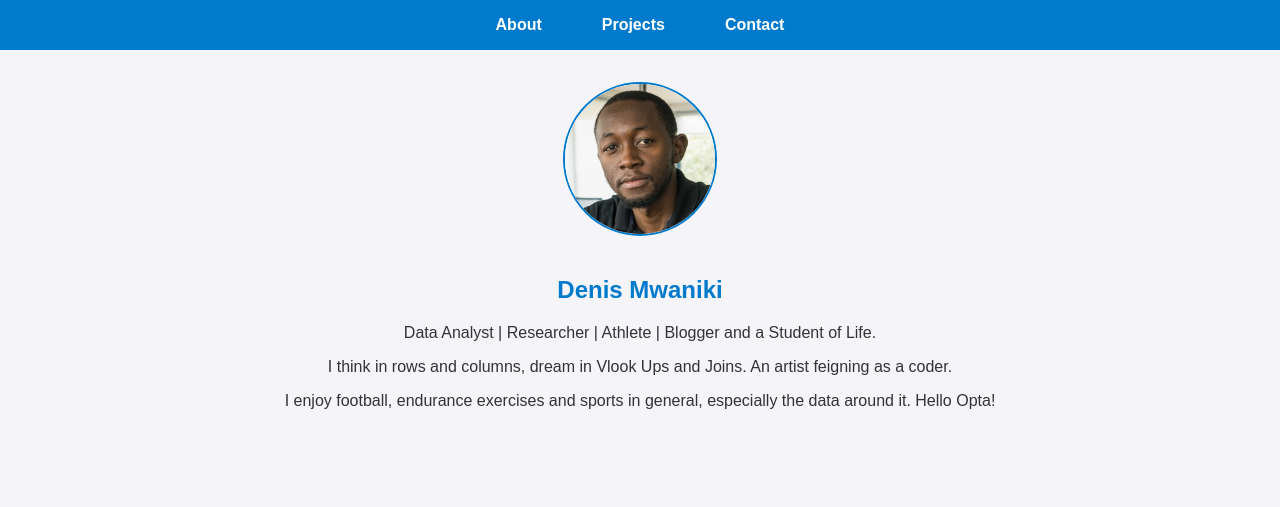
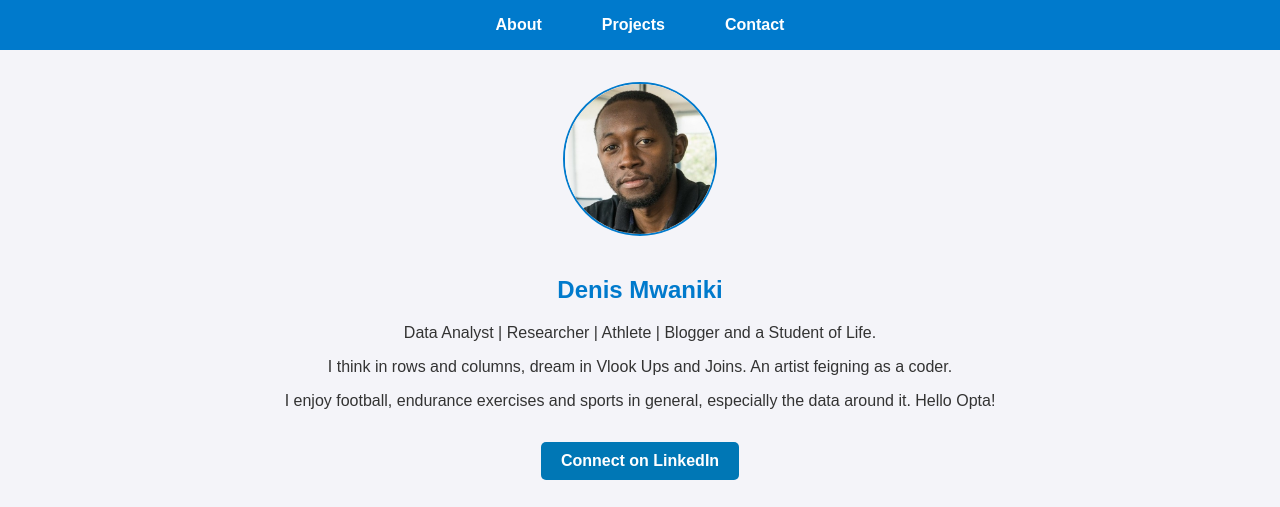
Before and after one commit to Neshmwaniki/Neshmwaniki.github.io, a plain HTML site: page index.html in a window 1280 px wide. Shown: the top 507 px of the page. Drawn offline with Linux system fonts and the light colour scheme.

Commit message:
Add LinkedIn button to About section

```diff
--- a/index.html
+++ b/index.html
@@ -26,6 +26,11 @@
         <p>Data Analyst | Researcher | Athlete | Blogger and a Student of Life.</p>
         <p>I think in rows and columns, dream in Vlook Ups and Joins. An artist feigning as a coder.</p>
         <p>I enjoy football, endurance exercises and sports in general, especially the data around it. Hello Opta!</p>
+        <!-- LinkedIn Button -->
+        <a href="https://www.linkedin.com/in/your-profile" target="_blank" class="linkedin-button">
+            Connect on LinkedIn
+        </a>
+
     </section>
     <!-- Projects Section -->
     <section id="projects" style="padding: 2rem;">
--- a/style.css
+++ b/style.css
@@ -66,3 +66,18 @@ footer {
 .project-card img {
     box-shadow: 0 4px 8px rgba(0, 0, 0, 0.1);
 }
+a.linkedin-button {
+    display: inline-block;
+    background: #0077b5;
+    color: white;
+    padding: 10px 20px;
+    text-decoration: none;
+    font-weight: bold;
+    border-radius: 5px;
+    margin-top: 1rem;
+    transition: background 0.3s ease;
+}
+
+a.linkedin-button:hover {
+    background: #005582; /* Darker shade of LinkedIn blue */
+}
```
